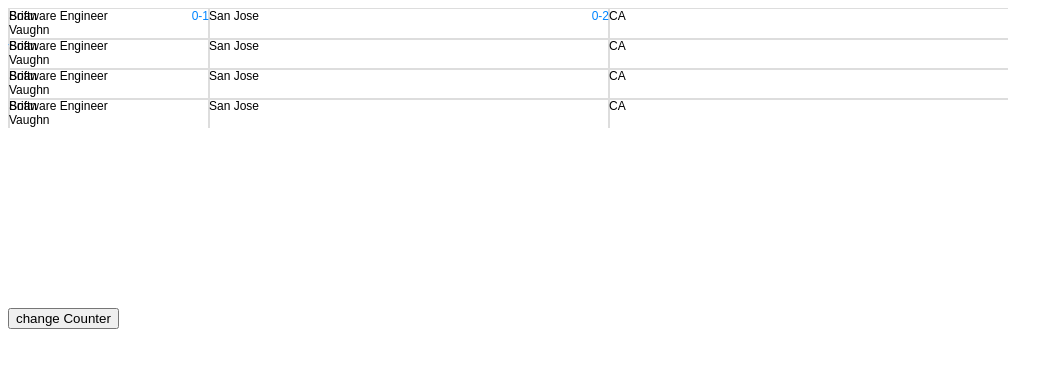
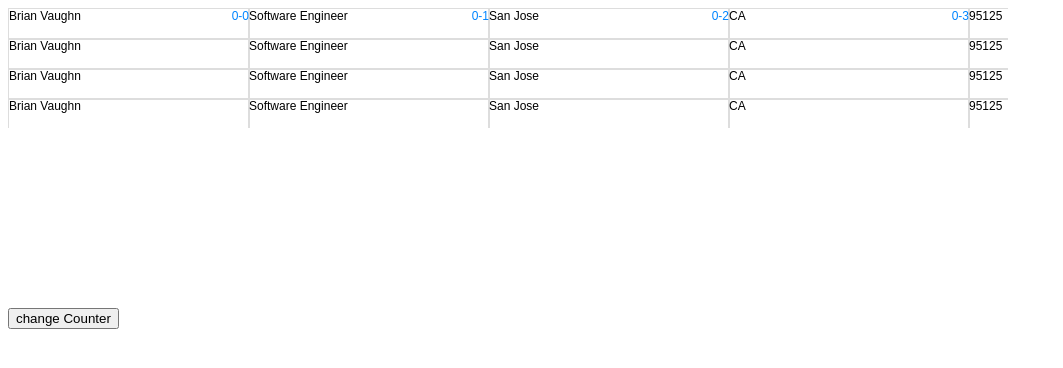
Before and after one commit to athoo/test-column-width, a React (Create React App) app: page / in a window 1280 px wide. Shown: the top 368 px of the page, without its empty margins (0-1063 px from the left). Built offline with nearby package versions, Linux system fonts and the light colour scheme.

Commit message:
first demo

```diff
--- a/src/Demo.js
+++ b/src/Demo.js
@@ -2,6 +2,8 @@ import React from 'react';
 import {Grid} from 'react-virtualized';
 import faker from "faker";
 import Draggable, {DraggableCore} from 'react-draggable';
+
+const TOTAL_WIDTH = 1200;
 
 class Demo extends React.Component {
 
@@ -15,7 +17,7 @@ class Demo extends React.Component {
                 ['Brian Vaughn', 'Software Engineer', 'San Jose', 'CA', 95125 /* ... */ ]
                 // And so on...
             ],
-            widths: [],
+            widths: [0.2, 0.2, 0.2, 0.2, 0.2],
             counter: 200
         };
         this.cellRenderer = this.cellRenderer.bind(this);
@@ -40,8 +42,28 @@ class Demo extends React.Component {
 
     columnWidthHelper(params){
         // console.log();
-        console.log("this is column width"+params.index+"\t"+this.state.counter);
-        return params.index*this.state.counter;
+        // console.log("this is column width"+params.index+"\t"+this.state.counter);
+        // return params.index*this.state.counter;
+        return this.state.widths[params.index]*TOTAL_WIDTH
+    }
+
+    scrollToChangeColumnWidth({key, deltaX}){
+        this.setState(prevState => {
+            let widths = prevState.widths;
+            const percentDelta = deltaX / TOTAL_WIDTH;
+
+            const index = parseInt(key.split('-')[1], 10);
+            const nextKey = index + 1;
+
+            widths[index] = widths[index] + percentDelta;
+            widths[nextKey] = widths[nextKey] - percentDelta;
+            console.log(widths);
+            return {widths}
+        })
+        console.log(this.state.widths);
+        this._grid.recomputeGridSize();
+
+        // console.log(deltaX+"\t"+key);
     }
 
     cellRenderer({columnIndex,isScrolling, isVisible, key, parent, rowIndex, style}) {
@@ -60,9 +82,13 @@ class Demo extends React.Component {
                             defaultClassNameDragging="DragHandleActive"
                             onDrag={
                                 (event, {deltaX}) =>
-                                    console.log("What is the onDrag.")
+                                    this.scrollToChangeColumnWidth({
+                                        key,
+                                        deltaX
+                                    })
+                                    // console.log("What is the onDrag.")
                             }
-                            // position={{}}
+                            position={{x:0}}
                             zIndex={999}
                         >
                             <span className="drag-icon">{key}</span>
```
